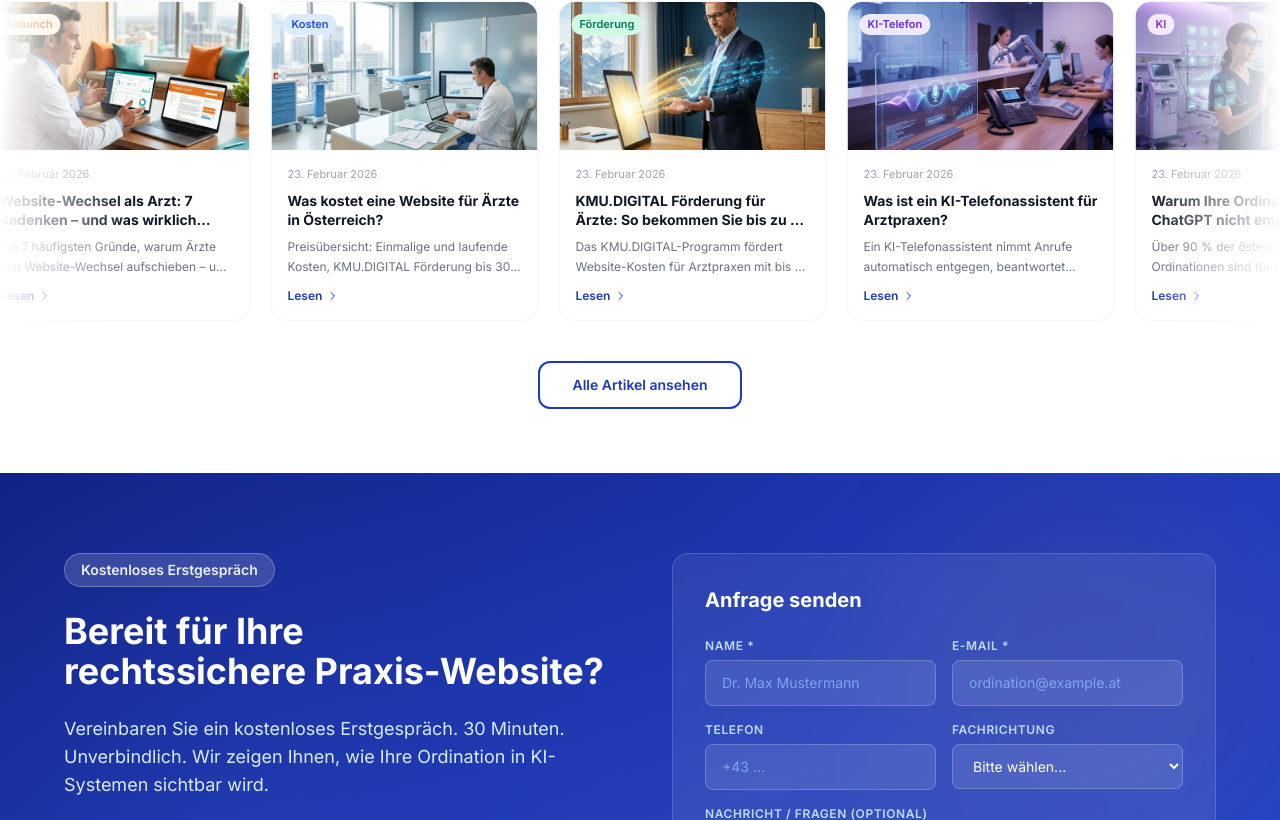
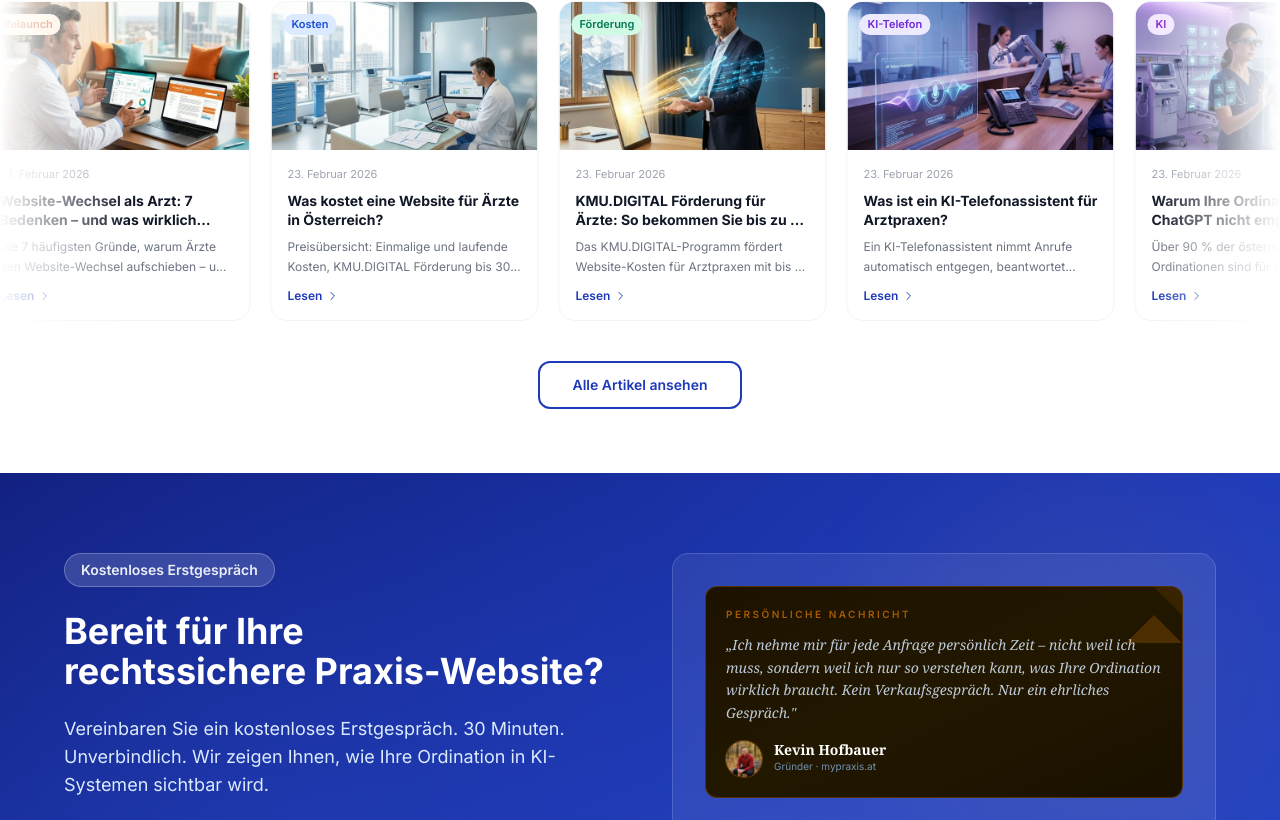
Before and after one commit to hofbauermarketing/mypraxis-nextjs, a Next.js app: page / in a window 1280 px wide. Shown: the part 11180-12000 px from the top of the page. Built offline with nearby package versions, Linux system fonts and the light colour scheme.

Commit message:
feat: add personal letter from Kevin above contact form

```diff
--- a/app/page.tsx
+++ b/app/page.tsx
@@ -931,6 +931,42 @@ export default function HomePage() {
 
             {/* Right: Contact Form */}
             <div className="glass-card rounded-2xl p-6 sm:p-8 angular-clip-sm">
+
+              {/* Persönlicher Brief von Kevin */}
+              <div className="relative mb-6 rounded-xl overflow-hidden border border-[#ff8a00]/25 bg-gradient-to-br from-[#1c1200] via-[#221800] to-[#1a1000]">
+                {/* Papier-Ecke oben rechts */}
+                <div className="absolute top-0 right-0 w-0 h-0 border-t-[28px] border-r-[28px] border-t-[#ff8a00]/20 border-r-transparent" style={{ borderLeft: '28px solid transparent', borderBottom: '28px solid transparent', transform: 'rotate(180deg)' }} />
+                <div className="absolute top-0 right-0 w-[28px] h-[28px] bg-[#ff8a00]/10" style={{ clipPath: 'polygon(100% 0, 0 0, 100% 100%)' }} />
+
+                <div className="p-5">
+                  <p className="text-[10px] uppercase tracking-[0.25em] text-[#ff8a00]/60 font-semibold mb-3">Persönliche Nachricht</p>
+                  <p
+                    className="text-blue-100/85 text-sm leading-relaxed italic mb-4"
+                    style={{ fontFamily: 'Georgia, "Times New Roman", serif' }}
+                  >
+                    „Ich nehme mir für jede Anfrage persönlich Zeit – nicht weil ich muss, sondern weil ich nur so verstehen kann, was Ihre Ordination wirklich braucht. Kein Verkaufsgespräch. Nur ein ehrliches Gespräch."
+                  </p>
+                  <div className="flex items-center gap-3">
+                    <Image
+                      src="/kevin.webp"
+                      alt="Kevin Hofbauer"
+                      width={36}
+                      height={36}
+                      className="rounded-full object-cover ring-1 ring-[#ff8a00]/30 flex-shrink-0"
+                    />
+                    <div>
+                      <p
+                        className="text-white text-sm font-semibold leading-none"
+                        style={{ fontFamily: 'Georgia, "Times New Roman", serif' }}
+                      >
+                        Kevin Hofbauer
+                      </p>
+                      <p className="text-blue-300/70 text-[10px] mt-0.5">Gründer · mypraxis.at</p>
+                    </div>
+                  </div>
+                </div>
+              </div>
+
               <h3 className="text-white font-bold text-xl mb-6">Anfrage senden</h3>
               <ContactForm />
             </div>
```
